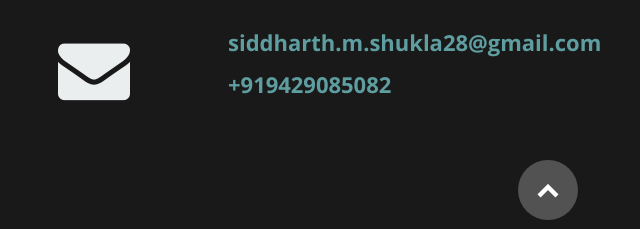
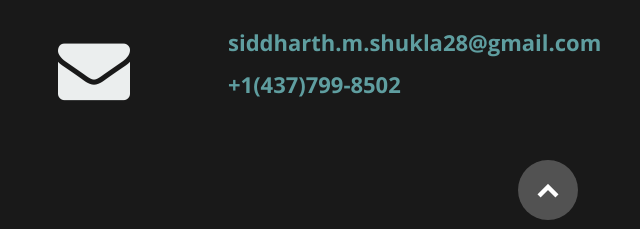
Before and after one commit to QuillBrix/Portfolio, a plain HTML site: page index.html in a window 1280 px wide. Shown: the part 3182-3411 px from the top of the page, 92-732 px from the left. Drawn offline with nearby package versions, Linux system fonts and the light colour scheme.

Commit message:
Update index.html

```diff
--- a/index.html
+++ b/index.html
@@ -271,7 +271,7 @@
             <div class="ten columns">
 
                   <h3 style="color:cadetblue">siddharth.m.shukla28@gmail.com</h3>
-                  <h3 style="color:cadetblue">+919429085082</h3>
+                  <h3 style="color:cadetblue">+1(437)799-8502</h3>
             </div>
 
          </div>
```
